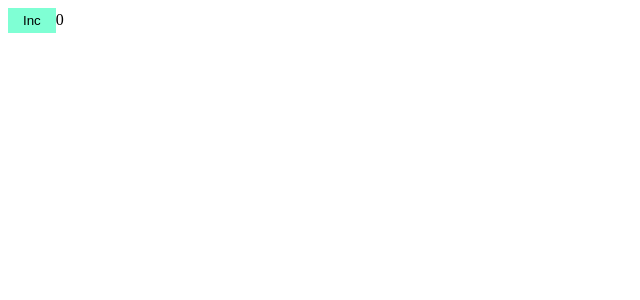
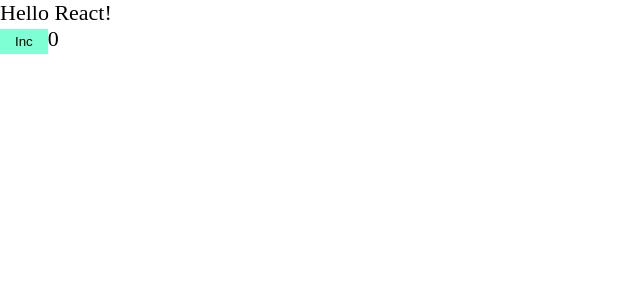
Before and after one commit to wan6sta/project_final, a React app: page / in a window 1280 px wide. Shown: the top 300 px of the page, without its empty margins (0-640 px from the left). Built offline with nearby package versions, Linux system fonts and the light colour scheme.

Commit message:
Set up css modules and add mini-css-extract-plugin.

```diff
--- a/package.json
+++ b/package.json
@@ -16,6 +16,7 @@
     "@types/webpack-dev-server": "^4.7.2",
     "css-loader": "^6.7.1",
     "html-webpack-plugin": "^5.5.0",
+    "mini-css-extract-plugin": "^2.6.1",
     "sass": "^1.55.0",
     "sass-loader": "^13.1.0",
     "style-loader": "^3.3.1",
--- /dev/null
+++ b/src/App.tsx
@@ -0,0 +1,9 @@
+import {Counter} from './components/Counter';
+import './index.scss'
+
+export const App = () => {
+  return <div className='app'>
+    Hello React!
+    <Counter/>
+  </div>
+}
--- a/src/components/Counter.scss
+++ b/src/components/Counter.module.scss
@@ -1,4 +1,4 @@
-button {
+.button {
   padding: 5px 15px;
   background-color: aquamarine;
   border: none;
--- a/src/components/Counter.tsx
+++ b/src/components/Counter.tsx
@@ -1,11 +1,12 @@
 import {useState} from 'react';
-import './Counter.scss'
+import classes from './Counter.module.scss'
 
 export function Counter() {
   const [value, setValue] = useState(0)
 
   return <div>
     <button
+      className={classes.button}
       onClick={() => setValue(prev => prev + 1)}
     >
       Inc
--- /dev/null
+++ b/src/global.d.ts
@@ -0,0 +1,4 @@
+declare module '*.scss' {
+  const content: Record<string, string>;
+  export default content;
+}
--- /dev/null
+++ b/src/index.scss
@@ -0,0 +1,9 @@
+* {
+ margin: 0;
+ padding: 0;
+ box-sizing: border-box;
+}
+
+.app {
+ font-size: 22px;
+}
--- a/src/index.tsx
+++ b/src/index.tsx
@@ -1,5 +1,5 @@
 import ReactDOM from 'react-dom/client'
-import {Counter} from './components/Counter';
+import {App} from './App';
 
 const root = ReactDOM.createRoot(document.getElementById('root') as HTMLElement)
-root.render(<Counter/>)
+root.render(<App/>)
```
Also changed, not shown: 4 other files (tests, documents, lock files or other folders).
